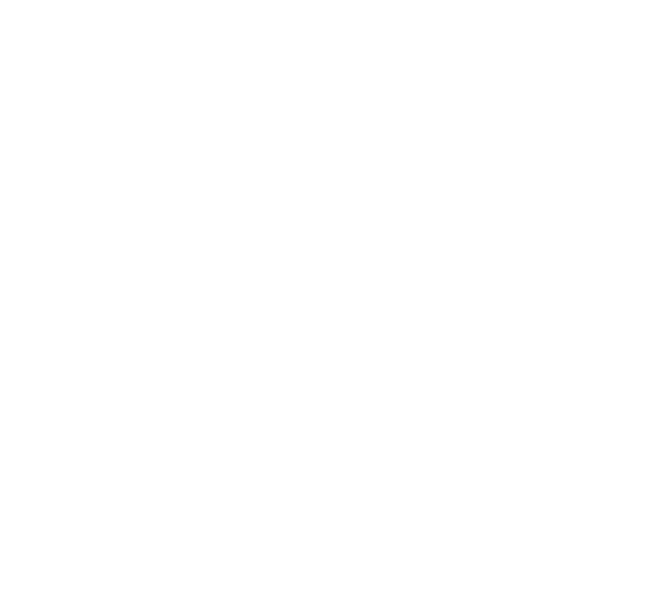
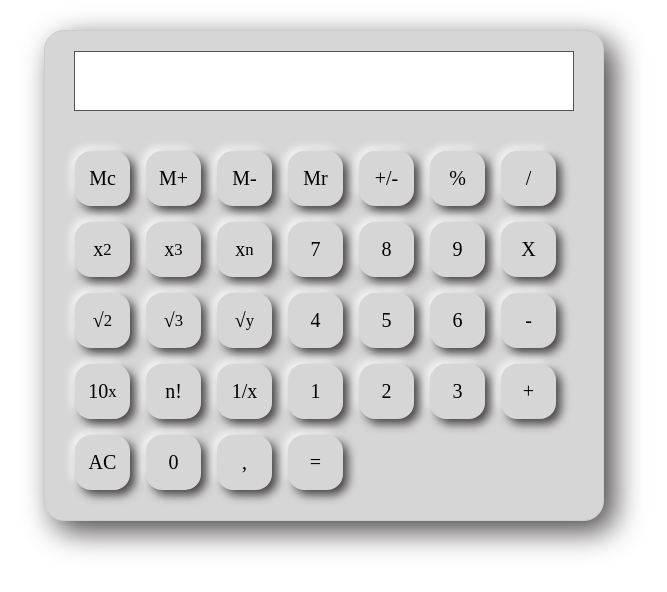
Before and after one commit to DimaTeniuta/calculator, a website built with webpack: page src/index.html in a window 1280 px wide. Shown: the whole page, without its empty margins (316-983 px from the left). Built offline with nearby package versions, Linux system fonts and the light colour scheme.

Commit message:
feat: add basic markup and mathematical functions

```diff
--- a/package.json
+++ b/package.json
@@ -7,7 +7,8 @@
     "dev": "cross-env NODE_ENV=development webpack --mode development",
     "build": "cross-env NODE_ENV=production webpack --mode production",
     "start": "cross-env NODE_ENV=development webpack-dev-server --mode development --open",
-    "lint": "eslint src/**/*.js"
+    "lint": "eslint src/**/*.js",
+    "lint-fix": "eslint src/**/*.js --fix"
   },
   "repository": {
     "type": "git",
--- a/src/index.html
+++ b/src/index.html
@@ -1,12 +1,53 @@
 <!DOCTYPE html>
 <html lang="en">
-<head>
-  <meta charset="UTF-8">
-  <meta http-equiv="X-UA-Compatible" content="IE=edge">
-  <meta name="viewport" content="width=device-width, initial-scale=1.0">
-  <title>Calculator</title>
-</head>
-<body>
-  <div class="webpack"></div>
-</body>
+  <head>
+    <meta charset="UTF-8" />
+    <meta http-equiv="X-UA-Compatible" content="IE=edge" />
+    <meta name="viewport" content="width=device-width, initial-scale=1.0" />
+    <title>Calculator</title>
+    <link rel="preconnect" href="https://fonts.googleapis.com" />
+    <link rel="preconnect" href="https://fonts.gstatic.com" crossorigin />
+    <link href="https://fonts.googleapis.com/css2?family=Montserrat&display=swap" rel="stylesheet" />
+  </head>
+  <body>
+    <div class="container">
+      <div class="wrap-calc">
+        <div class="display"></div>
+        <div class="wrap-keys">
+          <div class="key">Mc</div>
+          <div class="key">M+</div>
+          <div class="key">M-</div>
+          <div class="key">Mr</div>
+          <div class="key">+/-</div>
+          <div class="key" data-key="math">%</div>
+          <div class="key" data-key="math">/</div>
+          <div class="key">x<sup>2</sup></div>
+          <div class="key">x<sup>3</sup></div>
+          <div class="key">x<sup>n</sup></div>
+          <div class="key" data-key="num">7</div>
+          <div class="key" data-key="num">8</div>
+          <div class="key" data-key="num">9</div>
+          <div class="key">X</div>
+          <div class="key">&#8730;<sup>2</sup></div>
+          <div class="key">&#8730;<sup>3</sup></div>
+          <div class="key">&#8730;<sup>y</sup></div>
+          <div class="key" data-key="num">4</div>
+          <div class="key" data-key="num">5</div>
+          <div class="key" data-key="num">6</div>
+          <div class="key" data-key="math">-</div>
+          <div class="key">10<sup>x</sup></div>
+          <div class="key">n!</div>
+          <div class="key">1/x</div>
+          <div class="key" data-key="num">1</div>
+          <div class="key" data-key="num">2</div>
+          <div class="key" data-key="num">3</div>
+          <div class="key" data-key="math" data-math="+">+</div>
+          <div class="key">AC</div>
+          <div class="key" data-key="num">0</div>
+          <div class="key">,</div>
+          <div class="key" data-key="result">=</div>
+        </div>
+      </div>
+    </div>
+  </body>
 </html>
--- a/src/index.js
+++ b/src/index.js
@@ -1,3 +1 @@
 import './style.css';
-
-const  r =   23;
--- a/src/style.css
+++ b/src/style.css
@@ -3,3 +3,63 @@
   padding: 0;
   box-sizing: border-box;
 }
+
+.body {
+  font-family: 'Montserrat', sans-serif;
+}
+
+.container {
+  margin: 1920px;
+  margin: 0 auto;
+  padding: 30px;
+}
+
+.wrap-calc {
+  max-width: 560px;
+  margin: 0 auto;
+  padding: 20px;
+  border: 1px solid #cecdcd;
+  border-radius: 20px;
+  background-color: rgb(214, 214, 214);
+  box-shadow: 10px 10px 30px #474343, -5px -5px 20px #ffffff;
+}
+
+.display {
+  display: flex;
+  justify-content: end;
+  align-items: center;
+  width: 100%;
+  height: 60px;
+  max-width: 500px;
+  margin: 0 auto 30px auto;
+  padding: 10px;
+  background-color: #ffffff;
+  border: 1px solid #525050;
+  font-size: 30px;
+}
+
+.wrap-keys {
+  display: flex;
+  flex-wrap: wrap;
+  gap: 16px;
+  padding: 10px;
+}
+
+.key {
+  display: flex;
+  justify-content: center;
+  align-items: center;
+  position: relative;
+  width: 55px;
+  height: 55px;
+  border-radius: 16px;
+  padding: 5px;
+  font-size: 20px;
+  background-color: rgb(214, 214, 214);
+  box-shadow: 5px 5px 10px #474343, -3px -3px 10px #ffffff;
+  transition: 0.12s;
+}
+
+.key:hover {
+  cursor: pointer;
+}
```
Also changed, not shown: src/utils/mathFunctions.js (added, +41 -0 lines).
